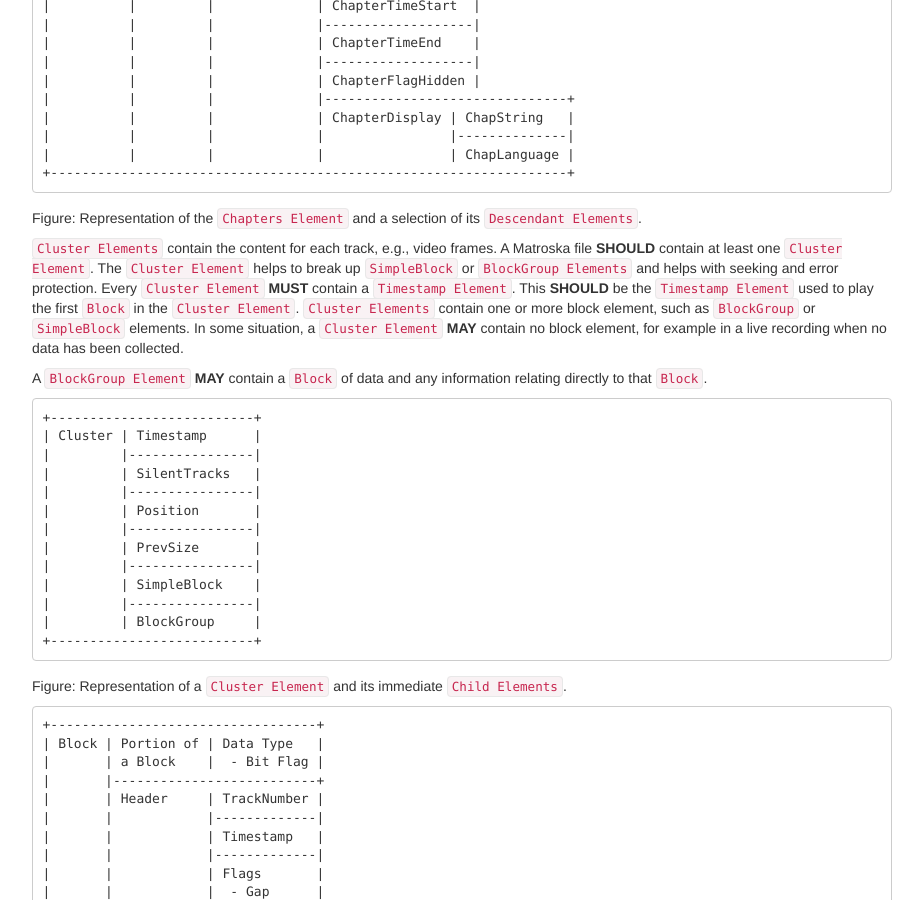
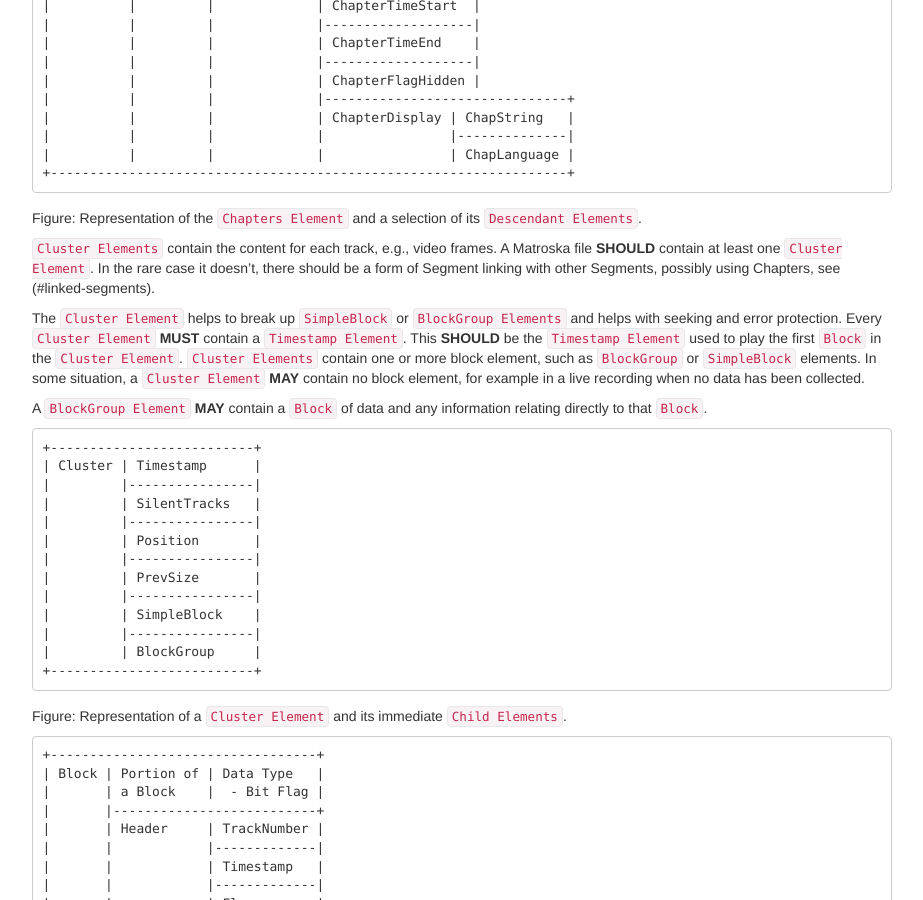
Before and after one commit to ietf-wg-cellar/matroska-specification, a Jekyll site: the page built from diagram.md, in a window 1280 px wide and 900 px high, scrolled down 3327 px. Shown: the whole window, without its empty margins (273-1196 px from the left). Built offline with Jekyll 4.4.1, drawn with Linux system fonts in a browser that asks for light colours; our own code applies the rules of GitHub Pages for plain Markdown files.

Commit message:
define in which case we can have no Cluster

```diff
--- a/diagram.md
+++ b/diagram.md
@@ -197,7 +197,10 @@
 Figure: Representation of the `Chapters Element` and a selection of its `Descendant Elements`.
 
 `Cluster Elements` contain the content for each track, e.g., video frames. A Matroska file
-**SHOULD** contain at least one `Cluster Element`. The `Cluster Element` helps to break up
+**SHOULD** contain at least one `Cluster Element`.
+In the rare case it doesn't, there should be a form of Segment linking with other Segments, possibly using Chapters, see (#linked-segments).
+
+The `Cluster Element` helps to break up
 `SimpleBlock` or `BlockGroup Elements` and helps with seeking and error protection.
 Every `Cluster Element` **MUST** contain a `Timestamp Element`.
 This **SHOULD** be the `Timestamp Element` used to play the first `Block` in the `Cluster Element`.
```
